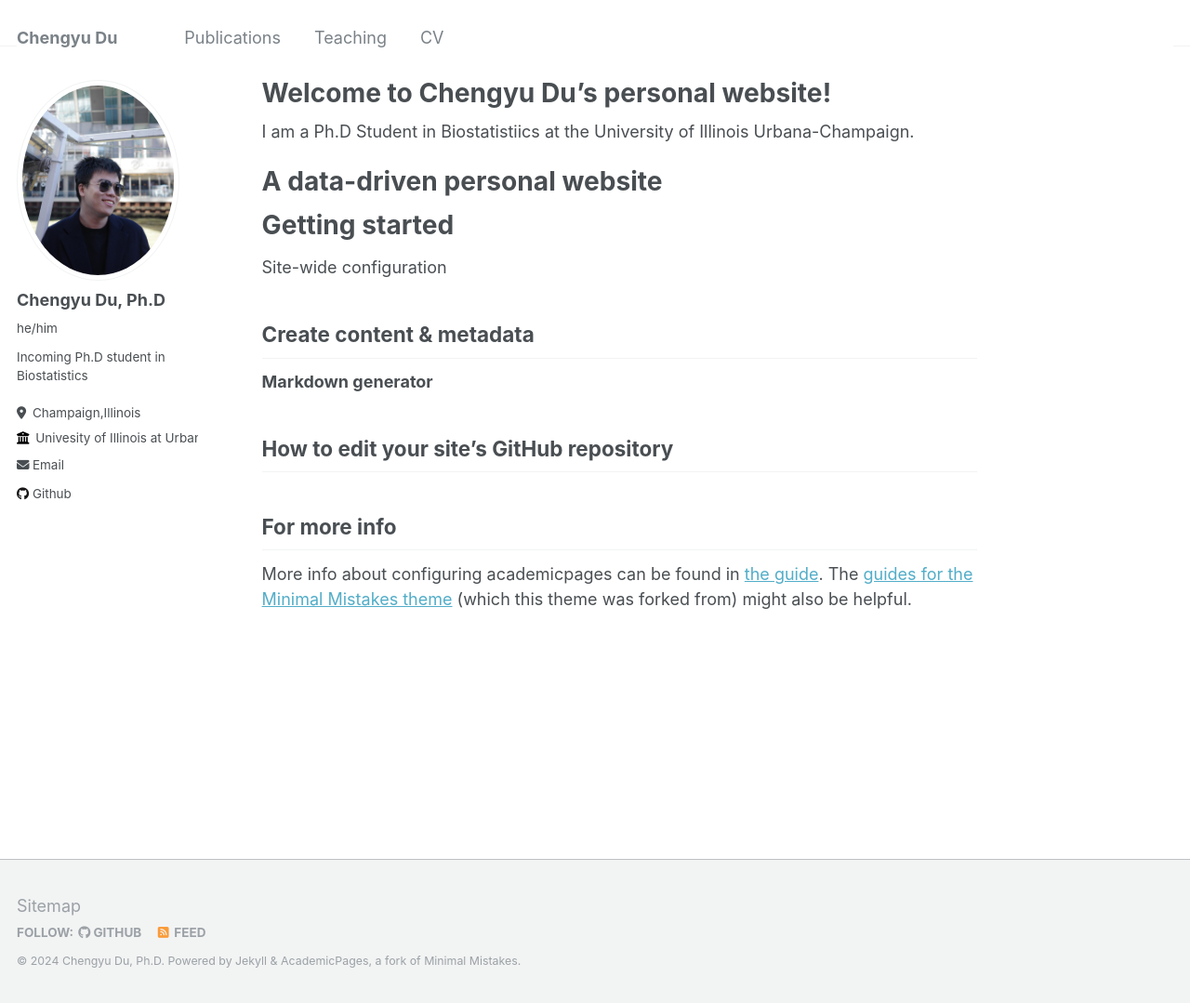
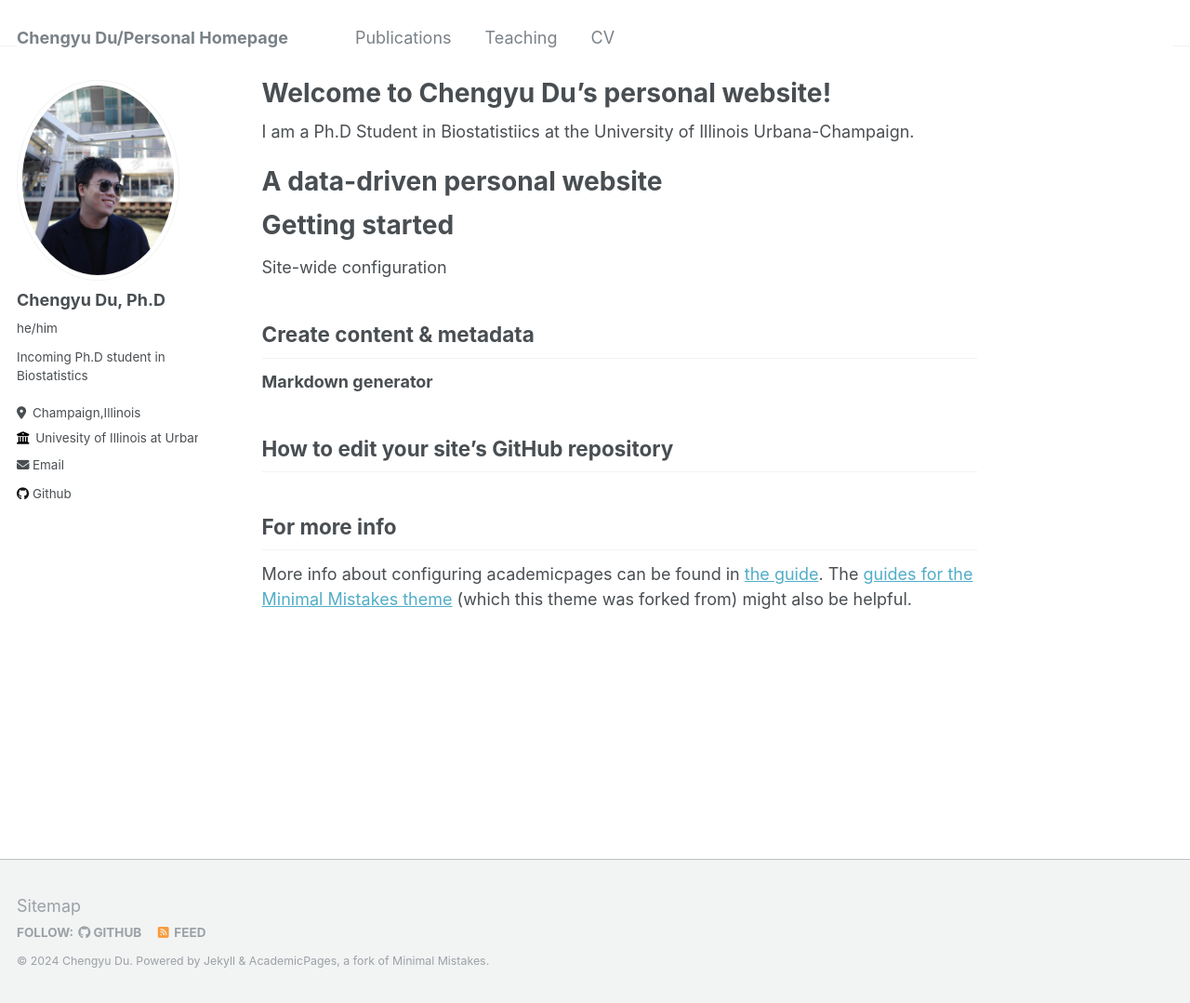
Before and after one commit to ChengyuRicardoDu/ChengyuRicardoDu.github.io, a Jekyll site: the page built from _pages/about.md, in a window 1280 px wide and 1079 px high. Shown: the whole window at 93% size. Built offline with Jekyll 4.4.1, drawn with Linux system fonts in a browser that asks for light colours.

Commit message:
Update _config.yml

```diff
--- a/_config.yml
+++ b/_config.yml
@@ -8,9 +8,9 @@
 
 # Basic Site Settings
 locale                   : "en-US"
-title                    : "Chengyu Du"
+title                    : "Chengyu Du/Personal Homepage"
 title_separator          : "-"
-name                     : &name "Chengyu Du, Ph.D"
+name                     : &name "Chengyu Du"
 description              : &description "Ph.D student in Biostatistics"
 url                      : https://chengyuricardodu.github.io
 baseurl                  : "" # the subpath of your site, e.g. "/blog"
```
